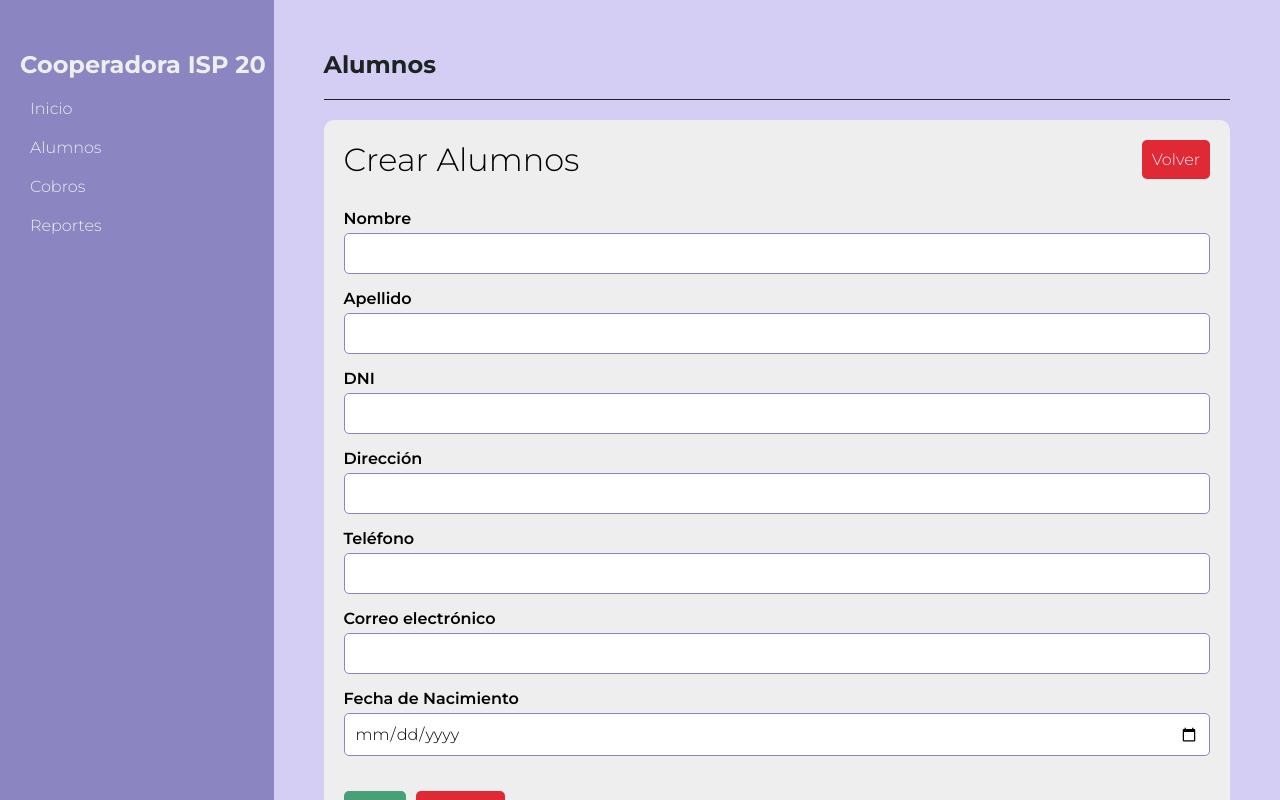
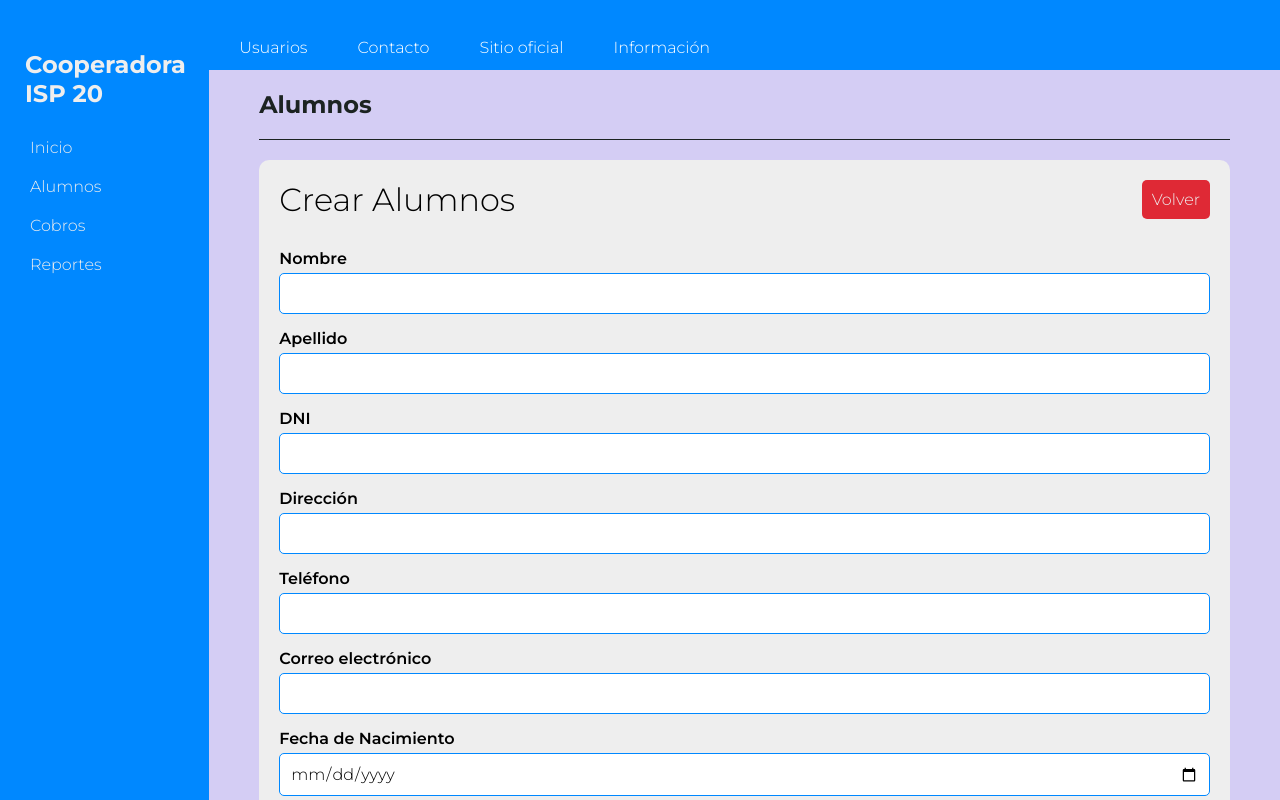
Before and after one commit to fabibobadilla/cooperadora-isp-fork, a Next.js app: page /alumnos/crear in a window 1280 px wide. Built offline with nearby package versions, Linux system fonts and the light colour scheme.

Commit message:
actualizacion

```diff
--- a/package.json
+++ b/package.json
@@ -12,6 +12,7 @@
   "dependencies": {
     "@react-pdf/renderer": "^3.4.4",
     "next": "14.1.4",
+    "next-active-link": "^1.1.4",
     "react": "^18",
     "react-dom": "^18",
     "sweetalert2": "^11.11.0"
--- a/src/app/globals.css
+++ b/src/app/globals.css
@@ -4,7 +4,8 @@
   --eerie-black: #1C2321;
   --jungle-green: #49A078;
   --anti-flash-white: #EEEEEE;
-  --tropical-indigo: #8B85C1;
+  --tropical-indigo: #0088ff;
+  /* --tropical-indigo: #8B85C1; */
   --periwinkle: #D4CDF4;
   --vista-blue: #72A1E5;
   --poppy-red: #DF2935;
@@ -29,7 +30,7 @@ body {
 
 .layout-menu {
   height: 100vh;
-  width: 350px;
+  width: 250px;
   padding-top: 50px;
   padding-left: 20px;
   background-color: var(--tropical-indigo);
@@ -40,7 +41,7 @@ body {
     a {
       transition: .2s linear;
       text-decoration: none;
-      color: var(--anti-flash-white);
+      color: #fff;/*var(--anti-flash-white);*/
     }
 
     li {
@@ -54,10 +55,32 @@ body {
         background-color: var(--periwinkle);
         color: var(--eerie-black);
         transition: .2s linear;
+        margin-left: 5px;
       }
+    }
+
+    li.active {
+      background-color: var(--periwinkle);
+      color: var(--eerie-black);
+      margin-left: 5px;
     }
   }
 
+}
+
+.nav-main{
+  li{
+    margin: 15px 15px -10px 15px ;
+    cursor: pointer;
+    padding: 10px;
+    border-radius: 6px 0px 0px 6px;
+    transition: ease-in-out 0.2s;
+
+    &:hover{
+      background-color: #fff;
+      border-radius: 5px 5px 0 0;
+    }
+  }
 }
 
 .layout-wrapper {
@@ -71,7 +94,49 @@ body {
   font-size: 24px;
   font-weight: bold;
   color: var(--anti-flash-white);
-  margin-bottom: 10px;
+  margin: 0px 15px 20px 5px;
+}
+
+.menu-nav{
+  display: flex;
+  justify-content: space-between;
+  align-items: center;
+  margin: -50px 0px 20px -50px;
+  padding: 5px;
+  background-color: #0088ff;
+  width: 1153px;
+  height: 70px;
+
+  ul {
+    display: flex;
+    justify-content: space-between;
+    list-style: none;
+  }
+    a {
+      text-decoration: none;
+      color: #fff;
+    }
+
+    li{
+      margin: 15px 15px -10px 15px ;
+      cursor: pointer;
+      padding: 10px;
+      border-radius: 6px 0px 0px 6px;
+      transition: ease 0.5s;
+
+      &:hover{
+        background-color: #fff;
+        border-radius: 5px 5px 0 0;
+      }
+
+    }
+
+    li.active{
+      background-color: #fff;
+      border-radius: 50% 50% 50% 50%;
+
+    }
+
 }
 
 .layout-title {
@@ -120,6 +185,8 @@ body {
         }
 
         &:hover {
+          position: inherit;
+          z-index: 100;
           background-color: var(--periwinkle);
         }
       }
--- a/src/app/layout.js
+++ b/src/app/layout.js
@@ -1,5 +1,9 @@
+'use client'
+
 import "./globals.css";
 import RootMenu from '@/components/RootMenu';
+import Link from "next/link";
+import { usePathname } from "next/navigation";
 
 export const metadata = {
   title: "Cooperadora ISP 20 San Justo | Sistema de Gestión",
@@ -7,12 +11,27 @@ export const metadata = {
 };
 
 export default function RootLayout({ children }) {
+
+  const pathname = usePathname();
+
   return (
     <html lang="es">
       <body>
         <RootMenu />
         <div className='layout-wrapper'>
+          <div className="menu-nav" >
+            <nav className="nav-main">
+              <ul>
+                <Link href='/usuarios'><li className={pathname === '/usuarios' ? style.active : ''}>Usuarios</li></Link>
+                <Link href='/contacto'><li className={pathname === '/contacto' ? style.active : ''}>Contacto</li></Link>
+                <Link href='/paginaoficial'><li className={pathname === '/paginaoficial' ? style.active : ''}>Sitio oficial</li></Link>
+                <Link href='/informacion'><li className={pathname === '/informacion' ? style.active : ''}>Información</li></Link>
+              </ul>
+            </nav>
+          </div>
+          <div>
           {children}
+          </div>
         </div>
       </body>
     </html>
--- a/src/components/RootMenu.js
+++ b/src/components/RootMenu.js
@@ -1,13 +1,18 @@
+'use client'
 import Link from "next/link";
+import { usePathname } from "next/navigation";
 
 export default function RootMenu(){
+
+const pathname = usePathname();
+
   return <div className='layout-menu'>
           <h1 className='menu-title'>Cooperadora ISP 20</h1>
           <ul>
-            <Link href="/"><li>Inicio</li></Link>
-            <Link href="/alumnos"><li>Alumnos</li></Link>
-            <Link href="/cobros"><li>Cobros</li></Link>
-            <li>Reportes</li>
+            <Link legacyBehavior href="/"><li className={pathname === '/' ? 'active' : ''}>Inicio</li></Link>
+            <Link legacyBehavior href="/alumnos"><li className={pathname === '/alumnos' ? 'active' : ''}>Alumnos</li></Link>
+            <Link legacyBehavior href="/cobros"><li className={pathname === '/cobros' ? 'active' : ''}>Cobros</li></Link>
+            <Link legacyBehavior href='/reportes'><li className={pathname === '/reportes' ? 'active' : ''}>Reportes</li></Link>
           </ul>
         </div>
 }
```
Also changed, not shown: src/components/pdf/PDFRecibo.js (added, +170 -0 lines), 1 other file (tests, documents, lock files or other folders).
